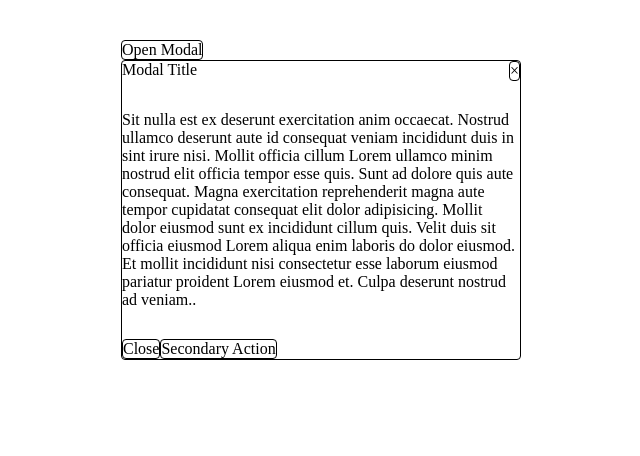
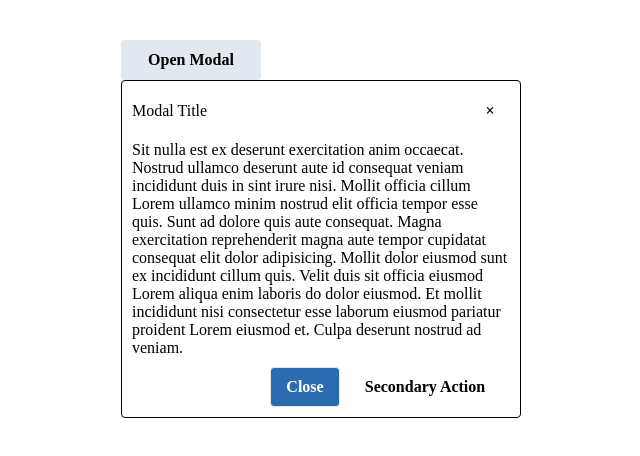
Before and after one commit to bitaKitsui/modal-app, a Vue app: page / in a window 1280 px wide. Shown: the top 456 px of the page, without its empty margins (319-959 px from the left). Built offline with nearby package versions, Linux system fonts and the light colour scheme.

Commit message:
fix: modalとbuttonのスタイル修正

```diff
--- a/src/App.vue
+++ b/src/App.vue
@@ -11,6 +11,7 @@ import BaseModal from './components/organisms/BaseModal.vue'
       :type="'button'"
       :color="'secondary'"
       :outlined="true"
+      :width="'140px'"
     />
     <BaseModal />
   </div>
@@ -26,9 +27,4 @@ import BaseModal from './components/organisms/BaseModal.vue'
   width: 400px;
   margin-top: 40px;
 }
-
-button {
-  border: 1px solid;
-  border-radius: 4px;
-}
 </style>
--- a/src/components/atoms/BaseButton.vue
+++ b/src/components/atoms/BaseButton.vue
@@ -1,19 +1,69 @@
 <script setup lang="ts">
-import { toRefs } from 'vue'
+import { computed, toRefs } from 'vue'
 
 interface Props {
   label: string
   type: HTMLButtonElement
-  color: 'primary' | 'secondary' | 'disabled'
+  color?: 'primary' | 'secondary' | 'disabled'
   outlined: boolean
+  width: string
 }
 
 const props = defineProps<Props>()
-const { label, type } = toRefs(props)
+const { label, type, color, outlined, width } = toRefs(props)
+
+const outlinedClass = computed(() => {
+  return {
+    outlined: outlined.value,
+    text: !outlined.value,
+    primary: color?.value === 'primary',
+    secondary: color?.value === 'secondary',
+  }
+})
 </script>
 
 <template>
-  <button :type="type">
+  <button :type="type" :class="['button', outlinedClass]">
     {{ label }}
   </button>
 </template>
+
+<style scoped>
+.button {
+  cursor: pointer;
+  border-radius: 4px;
+  transition: opacity 0.2s;
+  width: v-bind(width);
+  min-height: 40px;
+  display: flex;
+  align-items: center;
+  justify-content: center;
+  font-weight: bold;
+}
+
+.button:hover {
+  opacity: 0.8;
+}
+
+.outlined {
+  border: 1px solid #e2e8f0;
+}
+
+.text {
+  border: none;
+  transition: opacity 0.2s;
+}
+
+.text:hover {
+  background-color: #e2e8f0;
+}
+
+.primary {
+  background-color: #2b6cb0;
+  color: white;
+}
+
+.secondary {
+  background-color: #e2e8f0;
+}
+</style>
--- a/src/components/molecules/BaseBody.vue
+++ b/src/components/molecules/BaseBody.vue
@@ -1,17 +1,23 @@
 <script setup lang="ts">
 import BaseContent from '../atoms/BaseContent.vue'
+import { toRefs } from 'vue'
+
+interface Props {
+  body: string
+}
+
+const props = defineProps<Props>()
+const { body } = toRefs(props)
 </script>
 
 <template>
-  <div>
-    <BaseContent
-      :value="
-        'Sit nulla est ex deserunt exercitation anim occaecat. Nostrud ullamco deserunt aute id consequat veniam incididunt duis in sint irure nisi. Mollit officia cillum Lorem ullamco minim nostrud elit officia tempor esse quis.\n' +
-        '\n' +
-        'Sunt ad dolore quis aute consequat. Magna exercitation reprehenderit magna aute tempor cupidatat consequat elit dolor adipisicing. Mollit dolor eiusmod sunt ex incididunt cillum quis. Velit duis sit officia eiusmod Lorem aliqua enim laboris do dolor eiusmod. Et mollit incididunt nisi consectetur esse laborum eiusmod pariatur proident Lorem eiusmod et. Culpa deserunt nostrud ad veniam..'
-      "
-    />
+  <div class="body">
+    <BaseContent :value="body" />
   </div>
 </template>
 
-<style scoped></style>
+<style scoped>
+.body {
+  margin: 10px 0;
+}
+</style>
--- a/src/components/molecules/BaseFooter.vue
+++ b/src/components/molecules/BaseFooter.vue
@@ -3,18 +3,26 @@ import BaseButton from '../atoms/BaseButton.vue'
 </script>
 
 <template>
-  <div>
+  <div class="footer">
     <BaseButton
       :label="'Close'"
       :type="'button'"
       :color="'primary'"
       :outlined="true"
+      :width="'70px'"
     />
     <BaseButton
       :label="'Secondary Action'"
       :type="'button'"
-      :color="'secondary'"
       :outlined="false"
+      :width="'170px'"
     />
   </div>
 </template>
+
+<style scoped>
+.footer {
+  display: flex;
+  justify-content: flex-end;
+}
+</style>
--- a/src/components/molecules/BaseHeader.vue
+++ b/src/components/molecules/BaseHeader.vue
@@ -1,16 +1,24 @@
 <script setup lang="ts">
 import BaseHeading from '../atoms/BaseHeading.vue'
 import BaseButton from '../atoms/BaseButton.vue'
+import { toRefs } from 'vue'
+
+interface Props {
+  headerTitle: string
+}
+
+const props = defineProps<Props>()
+const { headerTitle } = toRefs(props)
 </script>
 
 <template>
   <div class="header">
-    <BaseHeading :value="'Modal Title'" />
+    <BaseHeading :value="headerTitle" />
     <BaseButton
       :label="'×'"
       :type="'button'"
-      :color="'secondary'"
       :outlined="false"
+      :width="'40px'"
     />
   </div>
 </template>
@@ -19,5 +27,6 @@ import BaseButton from '../atoms/BaseButton.vue'
 .header {
   display: flex;
   justify-content: space-between;
+  align-items: center;
 }
 </style>
--- a/src/components/organisms/BaseModal.vue
+++ b/src/components/organisms/BaseModal.vue
@@ -2,18 +2,20 @@
 import BaseBody from '../molecules/BaseBody.vue'
 import BaseFooter from '../molecules/BaseFooter.vue'
 import BaseHeader from '../molecules/BaseHeader.vue'
+import { MODAL_BODY } from '../../constants'
 </script>
 
 <template>
   <div class="modal">
-    <BaseHeader />
-    <BaseBody />
+    <BaseHeader :header-title="'Modal Title'" />
+    <BaseBody :body="MODAL_BODY" />
     <BaseFooter />
   </div>
 </template>
 
 <style scoped>
 .modal {
+  padding: 10px;
   display: flex;
   flex-direction: column;
   justify-content: space-between;
--- /dev/null
+++ b/src/constants/index.ts
@@ -0,0 +1,4 @@
+export const MODAL_BODY =
+  'Sit nulla est ex deserunt exercitation anim occaecat. Nostrud ullamco deserunt aute id consequat veniam incididunt duis in sint irure nisi. Mollit officia cillum Lorem ullamco minim nostrud elit officia tempor esse quis.\n' +
+  '\n' +
+  'Sunt ad dolore quis aute consequat. Magna exercitation reprehenderit magna aute tempor cupidatat consequat elit dolor adipisicing. Mollit dolor eiusmod sunt ex incididunt cillum quis. Velit duis sit officia eiusmod Lorem aliqua enim laboris do dolor eiusmod. Et mollit incididunt nisi consectetur esse laborum eiusmod pariatur proident Lorem eiusmod et. Culpa deserunt nostrud ad veniam.'
```
